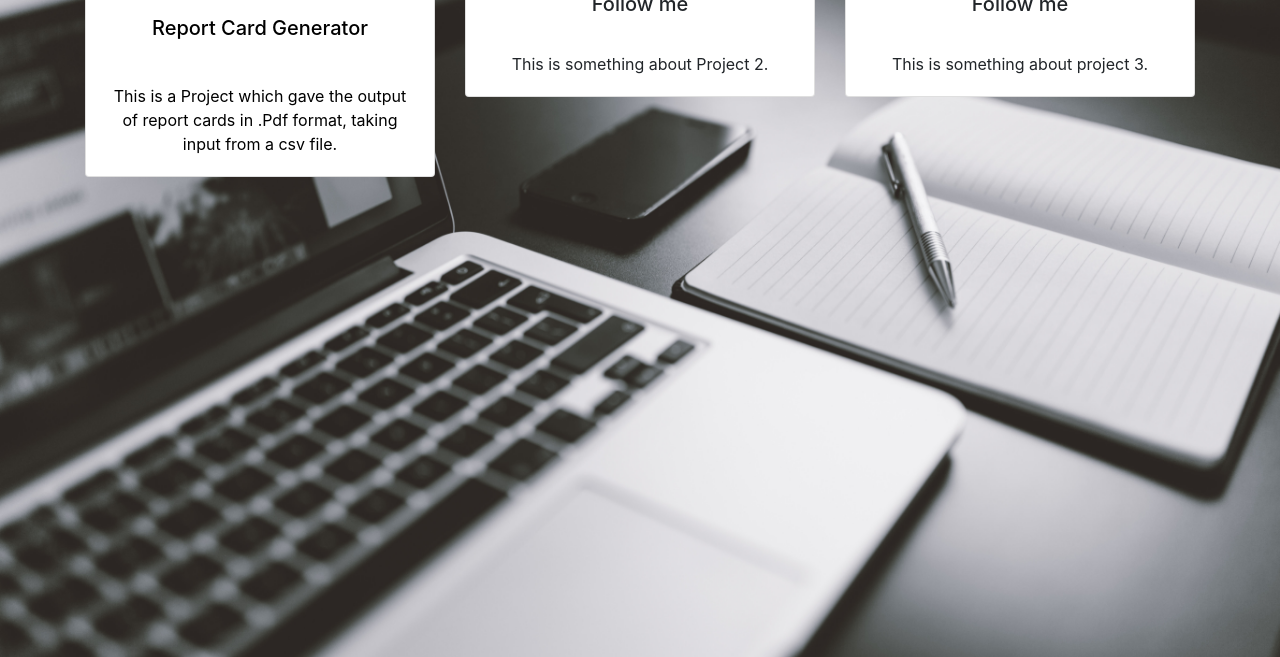
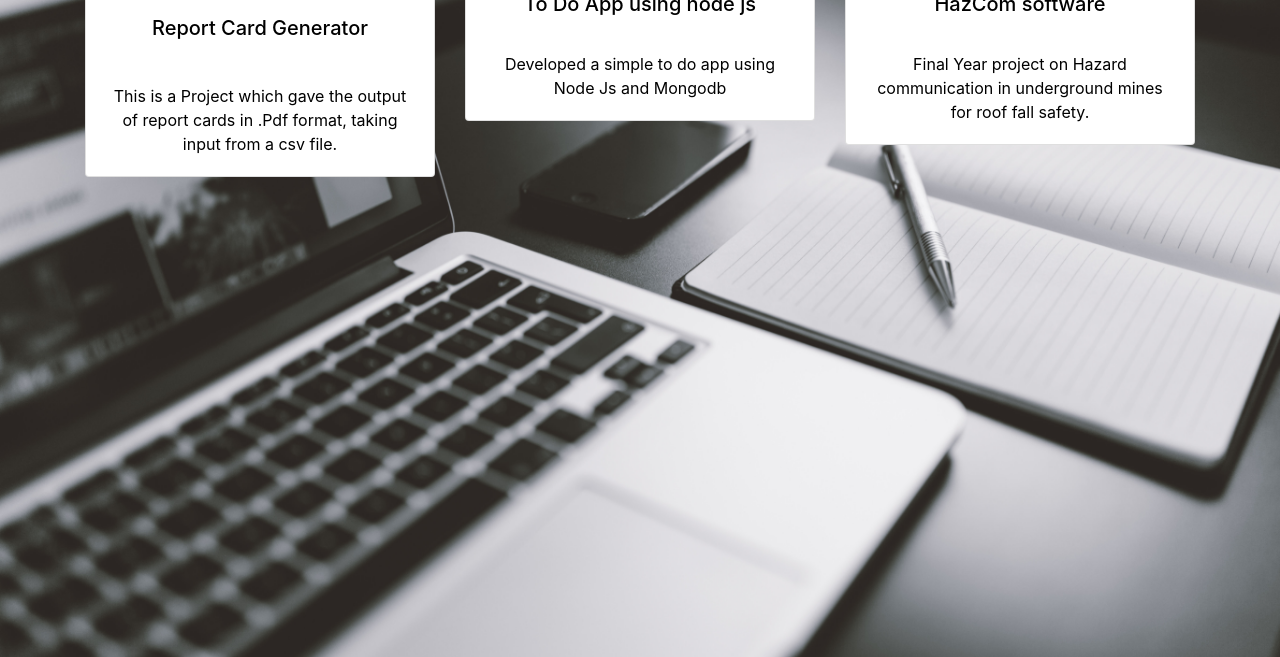
Before and after one commit to psvnagasai/psvnagasai.github.io, a plain HTML site: page projects.html in a window 1280 px wide. Shown: the part 143-800 px from the top of the page. Drawn offline with nearby package versions, Linux system fonts and the light colour scheme.

Commit message:
Update projects.html

```diff
--- a/projects.html
+++ b/projects.html
@@ -81,6 +81,7 @@
 <!-- PROJECT 2 BEGINS-->
 
             <div class="col-sm">
+                <a href="https://github.com/psvnagasai/todo_nodejs">
                     <!-- Card -->
                     <div class="card card-cascade narrower">
 
@@ -90,7 +91,7 @@
                             <!-- Title -->
                             <h2 class="card-header-title text-center">Project 2</h2>
                             <!-- Subtitle -->
-                        <h5 class="mb-0 pb-3 pt-2 text-center">Follow me</h5>
+                            <h5 class="mb-0 pb-3 pt-2 text-center">To Do App using node js</h5>
 
                         </div>
 
@@ -98,12 +99,13 @@
                         <div class="card-body card-body-cascade text-center">
 
                             <!-- Text -->
-                        <p class="card-text">This is something about Project 2.</p>
+                            <p class="card-text">Developed a simple to do app using Node Js and Mongodb</p>
 
                         </div>
 
                     </div>
                     <!-- Card -->
+                </a>
             </div>
 
 <!-- PROJECT 2 ENDS-->
@@ -111,6 +113,7 @@
 <!-- PROJECT 3 BEGINS-->
 
             <div class="col-sm">
+                <a href = "https://github.com/psvnagasai/hazcom">
                     <!-- Card -->
                     <div class="card card-cascade narrower">
 
@@ -120,7 +123,7 @@
                             <!-- Title -->
                             <h2 class="card-header-title text-center">Project 3</h2>
                             <!-- Subtitle -->
-                        <h5 class="mb-0 pb-3 pt-2 text-center">Follow me</h5>
+                            <h5 class="mb-0 pb-3 pt-2 text-center">HazCom software</h5>
 
                         </div>
 
@@ -128,12 +131,13 @@
                         <div class="card-body card-body-cascade text-center">
 
                             <!-- Text -->
-                        <p class="card-text">This is something about project 3.</p>
+                            <p class="card-text">Final Year project on Hazard communication in underground mines for roof fall safety.</p>
 
                         </div>
 
                     </div>
                     <!-- Card -->
+                <a/>
             </div>
 
 <!-- PROJECT 3 ENDS -->
```
Lines whose indentation alone changed are shown as unchanged.
